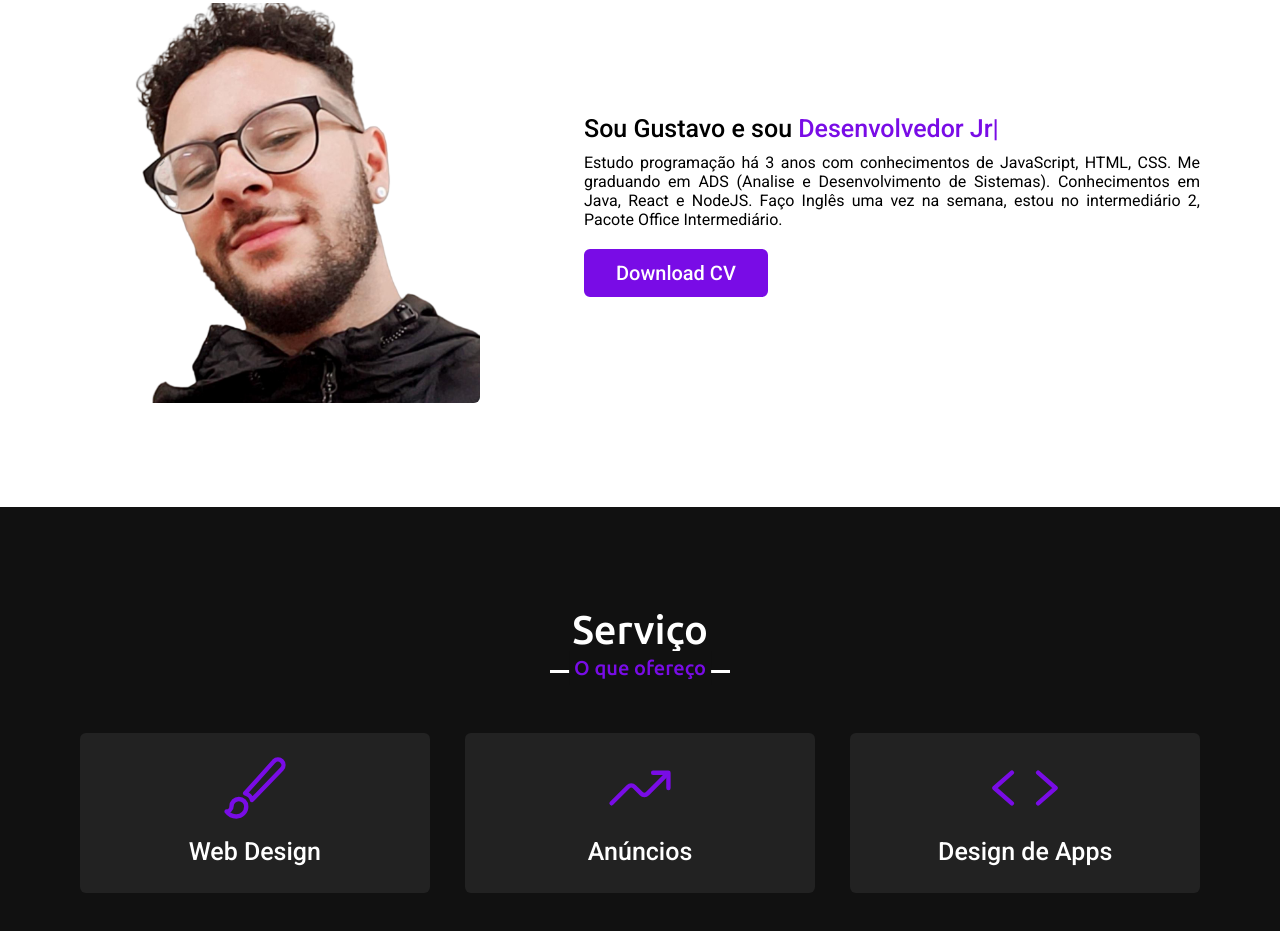
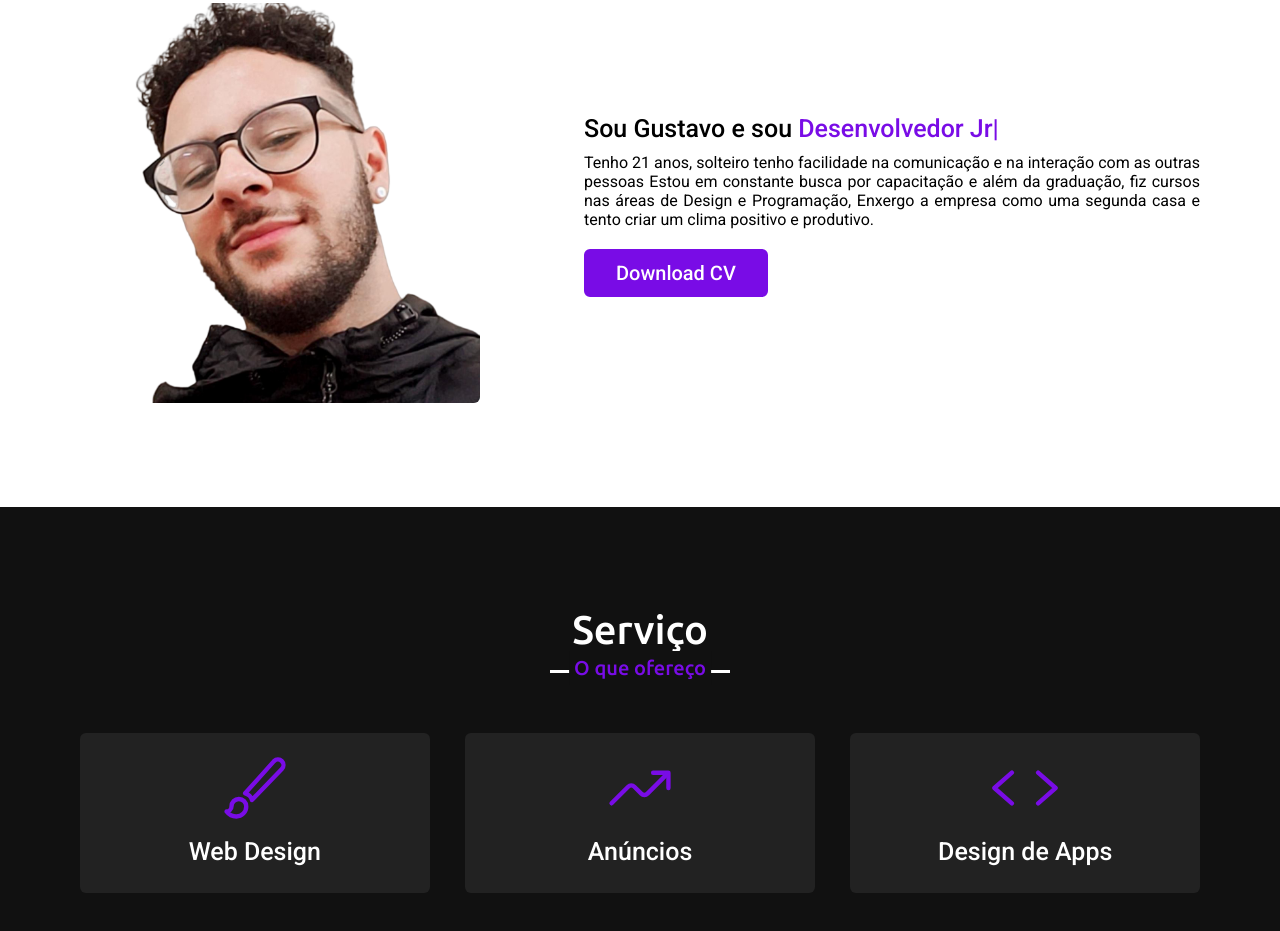
Before and after one commit to GustavoGg88/Portifolio, a plain HTML site: page index.html in a window 1280 px wide. Shown: the part 1023-1954 px from the top of the page. Drawn offline with nearby package versions, Linux system fonts and the light colour scheme.

Commit message:
Update index.html

```diff
--- a/index.html
+++ b/index.html
@@ -50,11 +50,8 @@
                 </div>
                 <div class="column right">
                     <div class="text">Sou Gustavo e sou <span class="typing-2"></span></div>
-                    <p>Estudo programação há 3 anos com conhecimentos de
-                        JavaScript, HTML, CSS. Me graduando em ADS (Analise e
-                        Desenvolvimento de Sistemas). Conhecimentos em Java,
-                        React e NodeJS. Faço Inglês uma vez na semana, estou no
-                        intermediário 2, Pacote Office Intermediário.</p>
+                    <p>Tenho 21 anos, solteiro tenho facilidade na comunicação e na interação com as outras pessoas Estou em constante busca por capacitação e além da graduação, fiz cursos nas áreas de Design e Programação, Enxergo a empresa como uma segunda casa e tento criar um clima positivo e produtivo.</p>
+
                     <a href="#">Download CV</a>
                 </div>
             </div>
```
